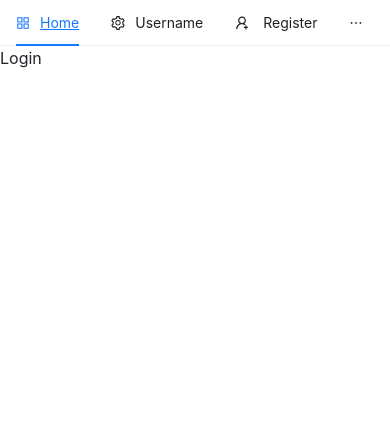
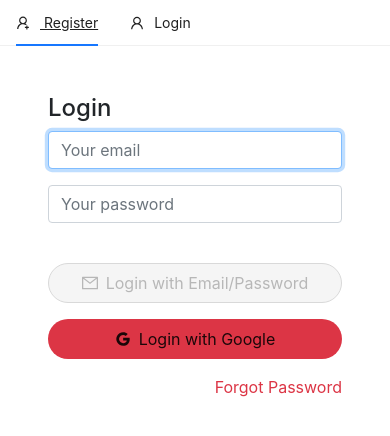
Before and after one commit to Ankit9835/mern-stack-ecommerce-project, a React (Create React App) app in the folder client/: page /login in a window 390 px wide. Shown: the top 436 px of the page. Built offline with nearby package versions, Linux system fonts and the light colour scheme; no server answers.

Commit message:
firebase authentication done

```diff
--- a/client/package.json
+++ b/client/package.json
@@ -3,6 +3,7 @@
   "version": "0.1.0",
   "private": true,
   "dependencies": {
+    "@reduxjs/toolkit": "^1.9.2",
     "@testing-library/jest-dom": "^5.16.5",
     "@testing-library/react": "^13.4.0",
     "@testing-library/user-event": "^13.5.0",
--- a/client/src/App.js
+++ b/client/src/App.js
@@ -5,10 +5,29 @@ import Login from './pages/auth/Login';
 import Register from './pages/auth/Register';
 import Home from './pages/Home';
 import RegisterComplete from './pages/auth/RegisterComplete';
-
-
+import { useSelector } from 'react-redux';
+import { useDispatch } from 'react-redux';
+import { auth } from "./firebase";
+import { useEffect } from 'react';
+import {loginUser} from './redux/authSlice'
+import ForgotPassword from './pages/auth/ForgotPassword';
 
 function App() {
+  const dispatch = useDispatch()
+  const unsubscribe = auth.onAuthStateChanged(async (user) => {
+    if (user) {
+      const idTokenResult = await user.getIdTokenResult();
+      console.log("user", user);
+      dispatch(loginUser({
+        email:user.email,
+        token: idTokenResult.token,
+      }))
+    }
+  });
+
+  useEffect(() => {
+    unsubscribe()
+  },[])
   return (
     <BrowserRouter>
       <Header />
@@ -18,6 +37,7 @@ function App() {
           <Route path='/login' element={<Login />}></Route>
           <Route path='/register' element={<Register />}></Route>
           <Route path='/register/complete' element={<RegisterComplete />}></Route>
+          <Route path='/forgot/password' element={<ForgotPassword />}></Route>
       </Routes>
     </BrowserRouter>
   );
--- a/client/src/components/nav/Header.js
+++ b/client/src/components/nav/Header.js
@@ -6,36 +6,53 @@ import {
     UserOutlined,
     UserAddOutlined,
   } from "@ant-design/icons";
-import { Link } from 'react-router-dom';
+ import { auth } from "../../firebase";
+import { Link, useNavigate } from 'react-router-dom';
+import { loginUser, logoutUser } from '../../redux/authSlice';
+import { useSelector } from 'react-redux';
+import { useDispatch } from 'react-redux';
+import firebase from 'firebase/compat/app'
   const { SubMenu, Item } = Menu;
 
 
 const Header = () => {
+  const {user} = useSelector((state) => state.auth)
+  //console.log(user)
+  const dispatch = useDispatch()
+  const navigate = useNavigate()
  const [current, setCurrent] = useState("home");
 
+ const lodoutUser = async () => {
+  firebase.auth().signOut();
+  dispatch(loginUser(null))
+  navigate('/login')
+ }
   const handleClick = (e) => {
     // console.log(e.key);
     setCurrent(e.key);
   };
   return (
     <Menu onClick={handleClick} selectedKeys={[current]} mode="horizontal">
-    <Item key="home" icon={<AppstoreOutlined />}>
+    {user && <Item key="home" icon={<AppstoreOutlined />}>
      <Link to='/'>Home</Link>
     </Item>
+    }
 
-    <SubMenu icon={<SettingOutlined />} title="Username">
+    {user &&  <SubMenu icon={<SettingOutlined />} title="Username">
       <Item key="setting:1">Option 1</Item>
       <Item key="setting:2">Option 2</Item>
-    </SubMenu>
+      <Item key="setting:3" onClick={lodoutUser}>Logout</Item>
+    </SubMenu>}
 
 
-      <Item key="register" icon={<UserAddOutlined />} className="float-right">
+    {!user && <Item key="register" icon={<UserAddOutlined />} className="float-right">
       <Link to='/register'> Register</Link>
-      </Item>
+      </Item>}
 
-      <Item key="login" icon={<UserOutlined />} className="float-right">
+    {!user && <Item key="login" icon={<UserOutlined />} className="float-right">
       <Link to='/login'>Login</Link>
-      </Item>
+      </Item>}
+
 
 
 
--- a/client/src/index.js
+++ b/client/src/index.js
@@ -2,13 +2,15 @@ import React from 'react';
 import ReactDOM from 'react-dom/client';
 import './index.css';
 import App from './App';
+import {Provider} from 'react-redux'
 import reportWebVitals from './reportWebVitals';
+import store from './redux/store'
 
 const root = ReactDOM.createRoot(document.getElementById('root'));
 root.render(
-  <React.StrictMode>
-    <App />
-  </React.StrictMode>
+  <Provider store={store}>
+  <App />
+</Provider>
 );
 
 // If you want to start measuring performance in your app, pass a function
--- /dev/null
+++ b/client/src/pages/auth/ForgotPassword.js
@@ -0,0 +1,59 @@
+import React, { useState, useEffect } from "react";
+import { auth } from "../../firebase";
+import { toast } from "react-toastify";
+import { useSelector } from "react-redux";
+
+const ForgotPassword = ({ history }) => {
+  const [email, setEmail] = useState("");
+  const [loading, setLoading] = useState(false);
+
+  const handleSubmit = async (e) => {
+    e.preventDefault();
+    setLoading(true);
+
+    const config = {
+      url: process.env.REACT_APP_FORGOT_PASSWORD_REDIRECT,
+      handleCodeInApp: true,
+    };
+
+    await auth
+      .sendPasswordResetEmail(email, config)
+      .then(() => {
+        setEmail("");
+        setLoading(false);
+        toast.success("Check your email for password reset link");
+      })
+      .catch((error) => {
+        setLoading(false);
+        toast.error(error.message);
+        console.log("ERROR MSG IN FORGOT PASSWORD", error);
+      });
+  };
+
+  return (
+    <div className="container col-md-6 offset-md-3 p-5">
+      {loading ? (
+        <h4 className="text-danger">Loading</h4>
+      ) : (
+        <h4>Forgot Password</h4>
+      )}
+
+      <form onSubmit={handleSubmit}>
+        <input
+          type="email"
+          className="form-control"
+          value={email}
+          onChange={(e) => setEmail(e.target.value)}
+          placeholder="Type your email"
+          autoFocus
+        />
+        <br />
+        <button className="btn btn-raised" disabled={!email}>
+          Submit
+        </button>
+      </form>
+    </div>
+  );
+};
+
+export default ForgotPassword;
--- a/client/src/pages/auth/Login.js
+++ b/client/src/pages/auth/Login.js
@@ -1,11 +1,126 @@
-import React from 'react'
+import React, { useState } from "react";
+import { auth, googleAuthProvider } from "../../firebase";
+import { toast } from "react-toastify";
+import { Button } from "antd";
+import { MailOutlined, GoogleOutlined } from "@ant-design/icons";
+import { useDispatch } from "react-redux";
+import { useSelector } from "react-redux";
+import { loginUser } from "../../redux/authSlice";
+import { useNavigate } from "react-router-dom";
+import { Link } from "react-router-dom";
+
+
 
 const Login = () => {
+  const navigate = useNavigate()
+  const dispatch = useDispatch()
+  const [loading,setLoading] = useState(false)
+  const [email, setEmail] = useState("");
+  const [password, setPassword] = useState("");
+
+  const handleSubmit = async (e) => {
+    e.preventDefault();
+    try {
+      const result = await auth.signInWithEmailAndPassword(email, password);
+      // console.log(result);
+      const { user } = result;
+      const idTokenResult = await user.getIdTokenResult();
+
+      dispatch(loginUser({
+        email:user.email,
+        token: idTokenResult.token,
+      }));
+      navigate('/')
+    } catch (error) {
+      console.log(error);
+      toast.error(error.message);
+      setLoading(false);
+    }
+  };
+
+  const googleLogin = async () => {
+    auth
+      .signInWithPopup(googleAuthProvider)
+      .then(async (result) => {
+        const { user } = result;
+        const idTokenResult = await user.getIdTokenResult();
+        dispatch(loginUser({
+          email:user.email,
+          token: idTokenResult.token,
+        }));
+        navigate('/')
+      })
+      .catch((err) => {
+        console.log(err);
+        toast.error(err.message);
+      });
+  };
+
+  const loginForm = () => (
+    <form onSubmit={handleSubmit}>
+      <div className="form-group">
+        <input
+          type="email"
+          className="form-control"
+          value={email}
+          onChange={(e) => setEmail(e.target.value)}
+          placeholder="Your email"
+          autoFocus
+        />
+      </div>
+
+      <div className="form-group">
+        <input
+          type="password"
+          className="form-control"
+          value={password}
+          onChange={(e) => setPassword(e.target.value)}
+          placeholder="Your password"
+        />
+      </div>
+
+      <br />
+      <Button
+        onClick={handleSubmit}
+        type="primary"
+        className="mb-3"
+        block
+        shape="round"
+        icon={<MailOutlined />}
+        size="large"
+        disabled={!email || password.length < 6}
+      >
+        Login with Email/Password
+      </Button>
+
+      <Button
+            onClick={googleLogin}
+            type="danger"
+            className="mb-3 bg-danger"
+            block
+            shape="round"
+            icon={<GoogleOutlined />}
+            size="large"
+          >
+            Login with Google
+          </Button>
+    </form>
+  );
+
   return (
-    <div>
-      Login
+    <div className="container p-5">
+      <div className="row">
+        <div className="col-md-6 offset-md-3">
+          <h4>Login</h4>
+          {loginForm()}
+
+          <Link to="/forgot/password" className="float-right text-danger">
+            Forgot Password
+          </Link>
+        </div>
+      </div>
     </div>
-  )
-}
+  );
+};
 
-export default Login
+export default Login;
--- /dev/null
+++ b/client/src/redux/authSlice.js
@@ -0,0 +1,18 @@
+import {createSlice} from '@reduxjs/toolkit'
+
+const initialState = {
+    user:null
+}
+
+export const authSlice = createSlice({
+    name:'auth',
+    initialState,
+    reducers:{
+        loginUser: (state,action) =>{
+            state.user = action.payload
+        }
+    }
+})
+
+export const {loginUser, logoutUser} = authSlice.actions
+export default authSlice.reducer
--- /dev/null
+++ b/client/src/redux/store.js
@@ -0,0 +1,14 @@
+import { configureStore } from "@reduxjs/toolkit";
+import { combineReducers } from "redux";
+import { authSlice } from "./authSlice";
+
+
+const rootReducer = combineReducers({
+  auth: authSlice.reducer,
+});
+
+const store = configureStore({
+  reducer: rootReducer,
+});
+
+export default store;
```
Also changed, not shown: 1 other file (tests, documents, lock files or other folders).
